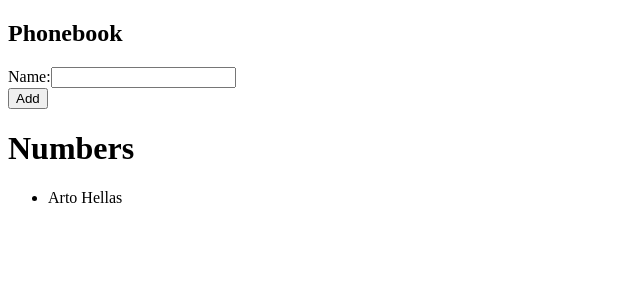
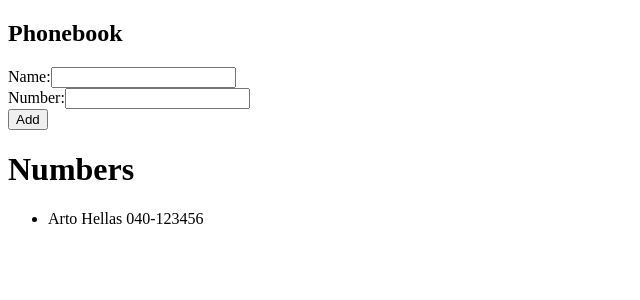
Before and after one commit to Sikarii/fullstack-open-course, a React (Vite) app in the folder 02-communicating-with-server/: page / in a window 1280 px wide. Shown: the top 300 px of the page, without its empty margins (0-640 px from the left). Built offline with nearby package versions, Linux system fonts and the light colour scheme.

Commit message:
Exercise 8 for communicating-with-server

```diff
--- a/02-communicating-with-server/src/App.jsx
+++ b/02-communicating-with-server/src/App.jsx
@@ -4,26 +4,31 @@ export default function App() {
   const initialPersons = [
     {
       name: "Arto Hellas",
+      number: "040-123456",
     },
   ];
 
   const [persons, setPersons] = useState(initialPersons);
-  const [newName, setNewName] = useState("");
+
+  const [newPerson, setNewPerson] = useState({
+    name: "",
+    number: "",
+  });
 
   const addPerson = (event) => {
     event.preventDefault();
 
-    const isInBook = persons.some((x) => x.name === newName);
+    const isInBook = persons.some((x) => x.name === newPerson.name);
 
     if (isInBook) {
-      return alert(`${newName} is already added to the phonebook`);
+      return alert(`${newPerson.name} is already added to the phonebook`);
     }
 
     setPersons((old) => [
       ...old,
       {
-        name: newName,
-      },
+        ...newPerson,
+      }
     ]);
   };
 
@@ -33,12 +38,23 @@ export default function App() {
 
       <form onSubmit={addPerson}>
         <div>
-          Name:
-          <input
-            type="text"
-            value={newName}
-            onChange={(e) => setNewName(e.target.value)}
-          />
+          <div>
+            Name:
+            <input
+              type="text"
+              value={newPerson.name}
+              onChange={(e) => setNewPerson((v) => ({ ...v, name: e.target.value }))}
+            />
+          </div>
+
+          <div>
+            Number:
+            <input
+              type="tel"
+              value={newPerson.number}
+              onChange={(e) => setNewPerson((v) => ({ ...v, number: e.target.value }))}
+            />
+          </div>
         </div>
 
         <div>
@@ -50,7 +66,9 @@ export default function App() {
         <h1>Numbers</h1>
         <ul>
           {persons.map((p) =>
-            <li key={p.name}>{p.name}</li>
+            <li key={p.name}>
+              <p>{p.name} {p.number}</p>
+            </li>
           )}
         </ul>
       </div>
```
